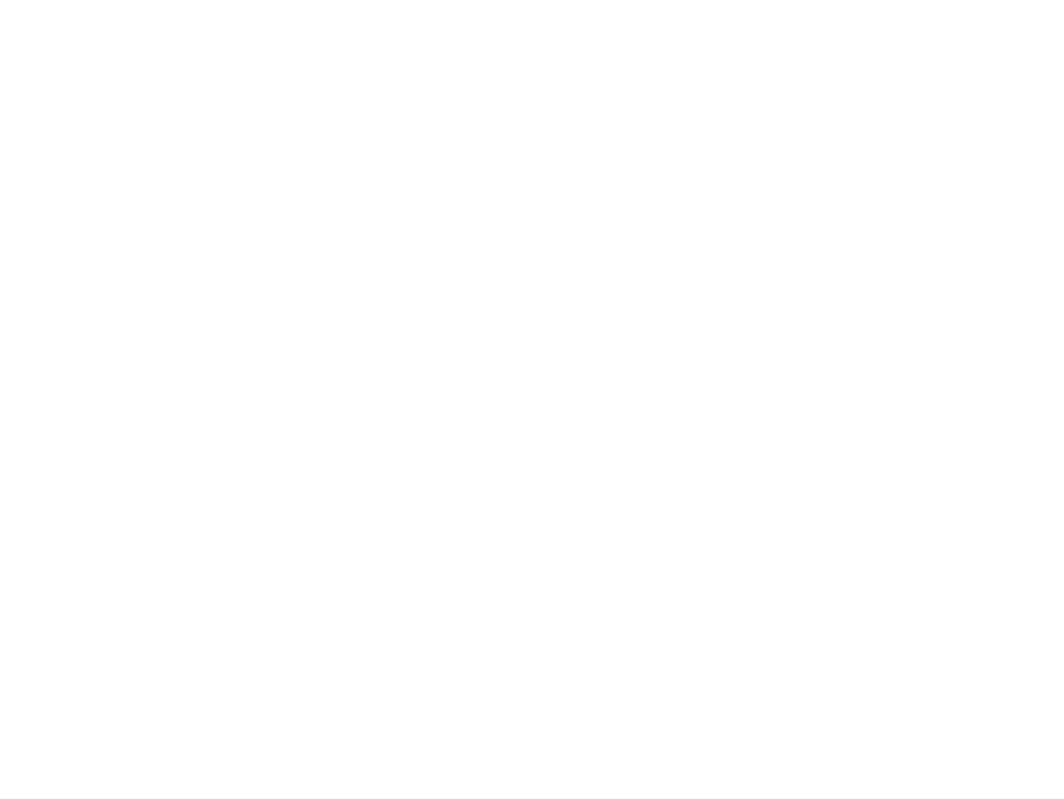
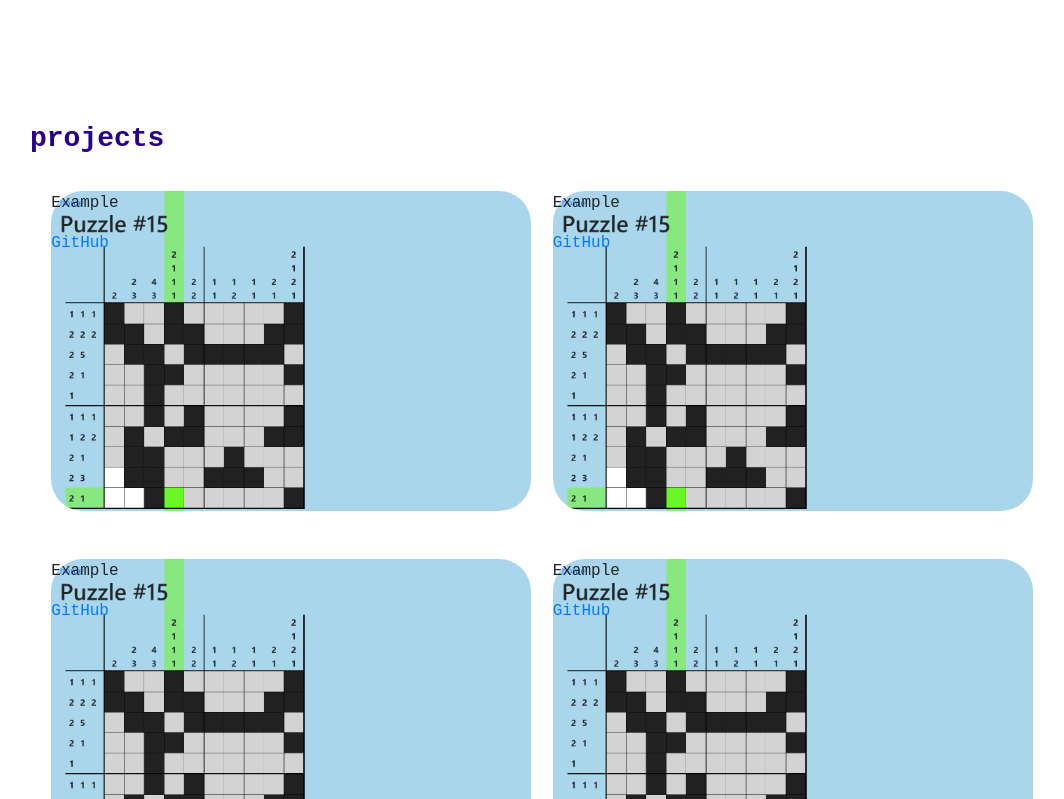
Before and after one commit to mazurasdf/portfolio_site, a React (Create React App) app: page / in a window 1280 px wide. Shown: the part 921-1720 px from the top of the page, without its empty margins (98-1162 px from the left). Before the commit the page ends 940 px from the top, so only its background shows below. Built offline with nearby package versions, Linux system fonts and the light colour scheme.

Commit message:
basic version of projects + one image

```diff
--- a/src/App.js
+++ b/src/App.js
@@ -1,6 +1,7 @@
 import React from 'react';
 import Main from './views/Main';
 import Skills from './views/Skills';
+import Projects from './views/Projects';
 import 'bootstrap/dist/css/bootstrap.min.css';
 import './static/css/site.css';
 
@@ -9,6 +10,7 @@ function App() {
     <div className="App">
       <Main />
       <Skills />
+      <Projects />
     </div>
   );
 }
--- a/src/components/Project.js
+++ b/src/components/Project.js
@@ -1,9 +1,14 @@
 import React from 'react';
 
 const Project = (props) => {
+    const style = {
+        backgroundImage: `url(${props.image})`
+    }
+
     return(
-        <div>
-            project
+        <div className="project" style={style}>
+            <p>{props.title}</p>
+            <a href={props.github}>GitHub</a>
         </div>
     )
 }
--- /dev/null
+++ b/src/static/css/projects.css
@@ -0,0 +1,20 @@
+#projects{
+    margin-top: 10%;
+    margin-bottom: 15%;
+}
+
+.project{
+    width: 30em;
+    height: 20em;
+    background-color: blueviolet;
+    border-radius: 2em;
+    margin-bottom: 3em;
+    background-size: contain;
+}
+
+#projects-list{
+    margin-top: 3.5%;
+    display: flex;
+    justify-content: space-evenly;
+    flex-wrap: wrap;
+}
--- a/src/views/Projects.js
+++ b/src/views/Projects.js
@@ -1,10 +1,40 @@
 import React from 'react';
 import Project from '../components/Project';
+import '../static/css/projects.css';
+import Picross from '../static/img/picross.png';
 
 const Projects = (props) => {
     return(
-        <div>
+        <div id="projects">
+            <h3 className="navy">projects</h3>
 
+            <div id="projects-list">
+                <Project
+                    title="Example"
+                    github="google.com"
+                    image={Picross}
+                />
+                <Project
+                    title="Example"
+                    github="google.com"
+                    image={Picross}
+                />
+                <Project
+                    title="Example"
+                    github="google.com"
+                    image={Picross}
+                />
+                <Project
+                    title="Example"
+                    github="google.com"
+                    image={Picross}
+                />
+                <Project
+                    title="Example"
+                    github="google.com"
+                    image={Picross}
+                />
+            </div>
         </div>
     )
 }
```
Also changed, not shown: src/static/img/picross.png (added).
